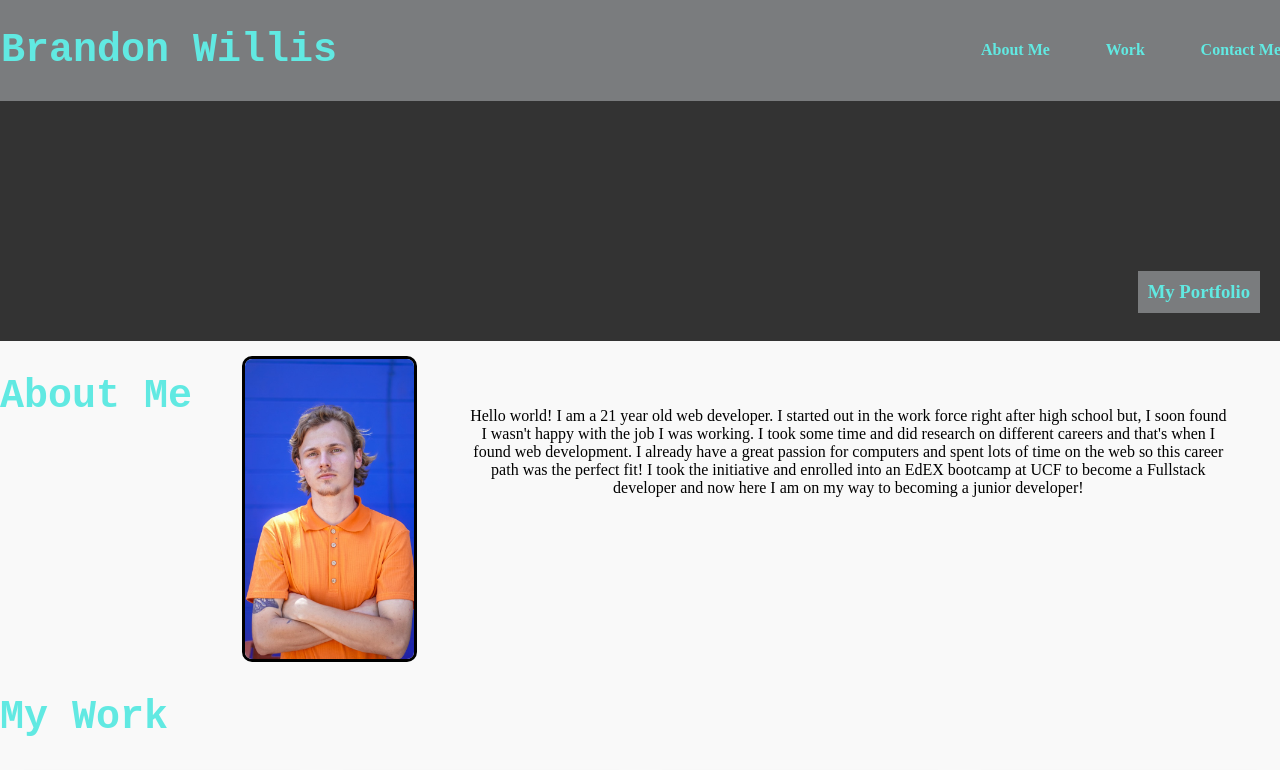
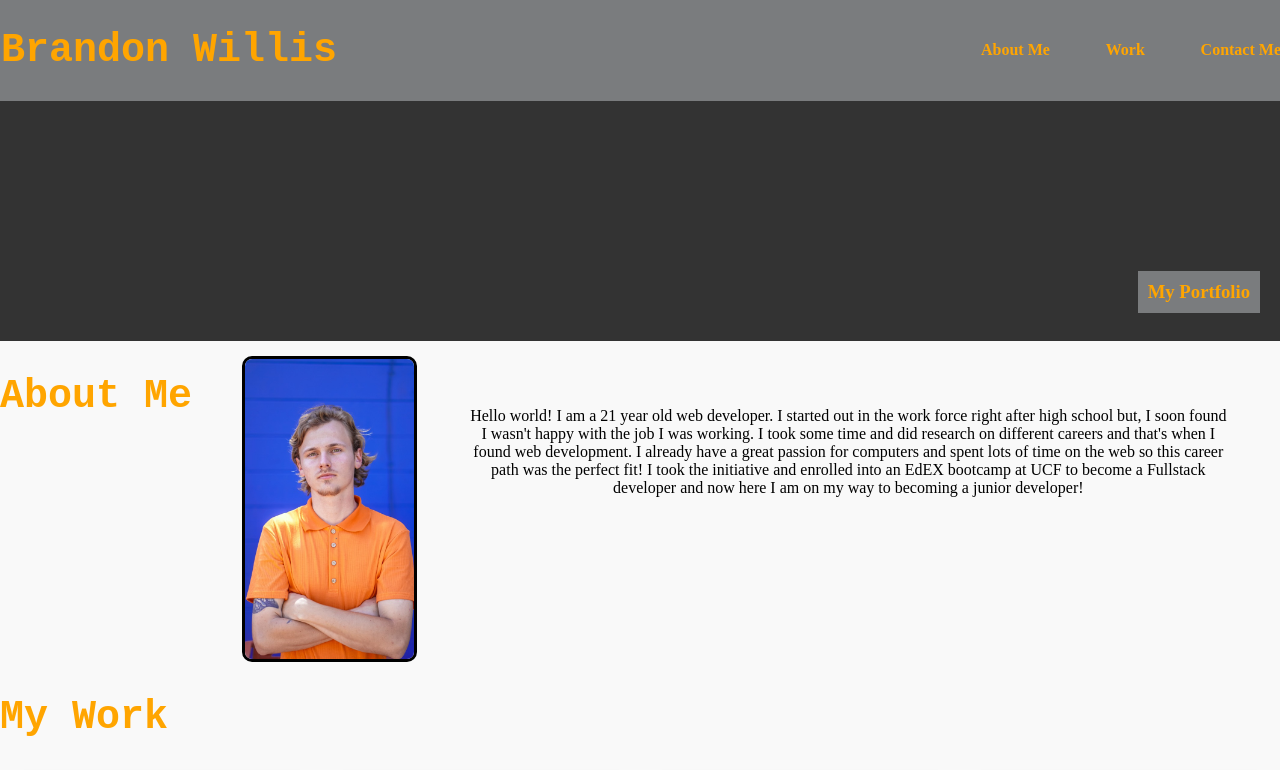
Before and after one commit to brandon6ix/Portfolio, a plain HTML site: page index.html in a window 1280 px wide. Shown: the top 770 px of the page. Drawn offline with Linux system fonts and the light colour scheme.

Commit message:
changed some coloring

```diff
--- a/assets/style.css
+++ b/assets/style.css
@@ -1,6 +1,6 @@
 :root {
 --gray:  #7a7c7e;
---lightblue: #61e9e2;
+--lightblue: orange;
 
 }
 
```
